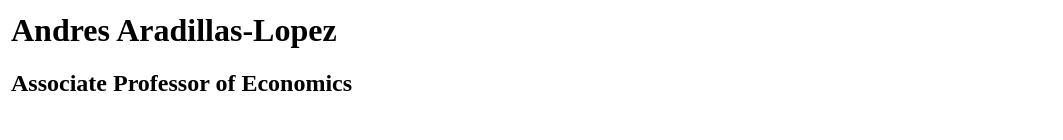
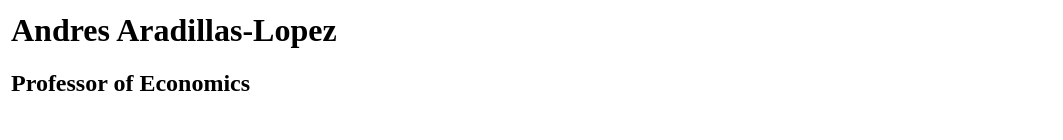
Before and after one commit to aaradill/aaradill.github.io, a plain HTML site: page index.html in a window 1280 px wide. Shown: the part 145-285 px from the top of the page, without its empty margins (0-1063 px from the left). Drawn offline with Linux system fonts and the light colour scheme.

Commit message:
Update index.html
updated professor

```diff
--- a/index.html
+++ b/index.html
@@ -10,7 +10,7 @@
 <table width="80%">
   <tr>
     <td width="78%" valign="middle" bordercolor="#FFFFFF"><h1 align="left">Andres Aradillas-Lopez </h1>
-      <h2 align="left" style="margin-top: 0; margin-bottom: 0"> Associate Professor of Economics</h2>
+      <h2 align="left" style="margin-top: 0; margin-bottom: 0"> Professor of Economics</h2>
       <h2 align="left" style="margin-top: 0; margin-bottom: 0">&nbsp;</h2>
       <p align="left" style="margin-top: 0; margin-bottom: 0">&nbsp; </p>
       <div align="left">
```
